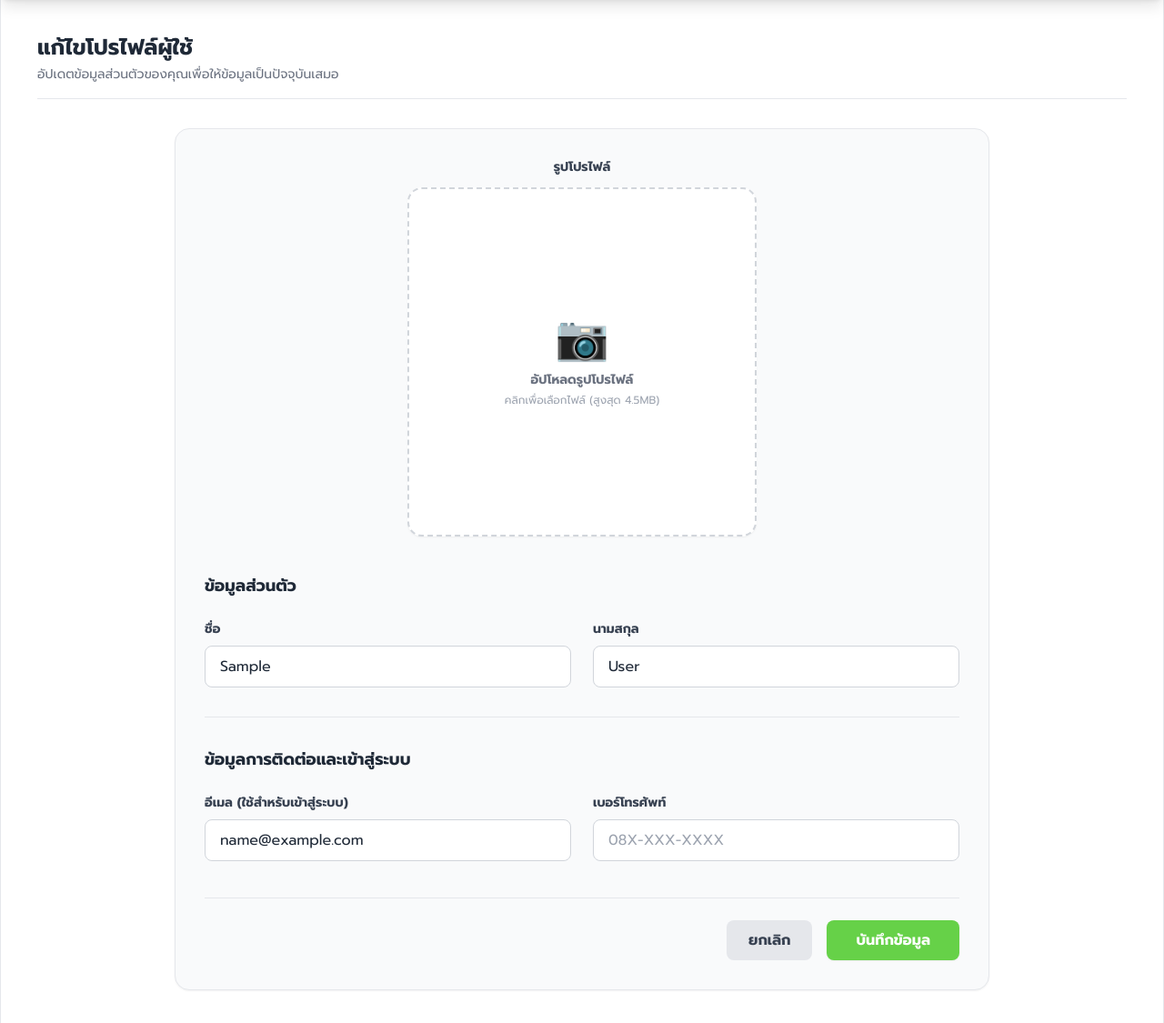
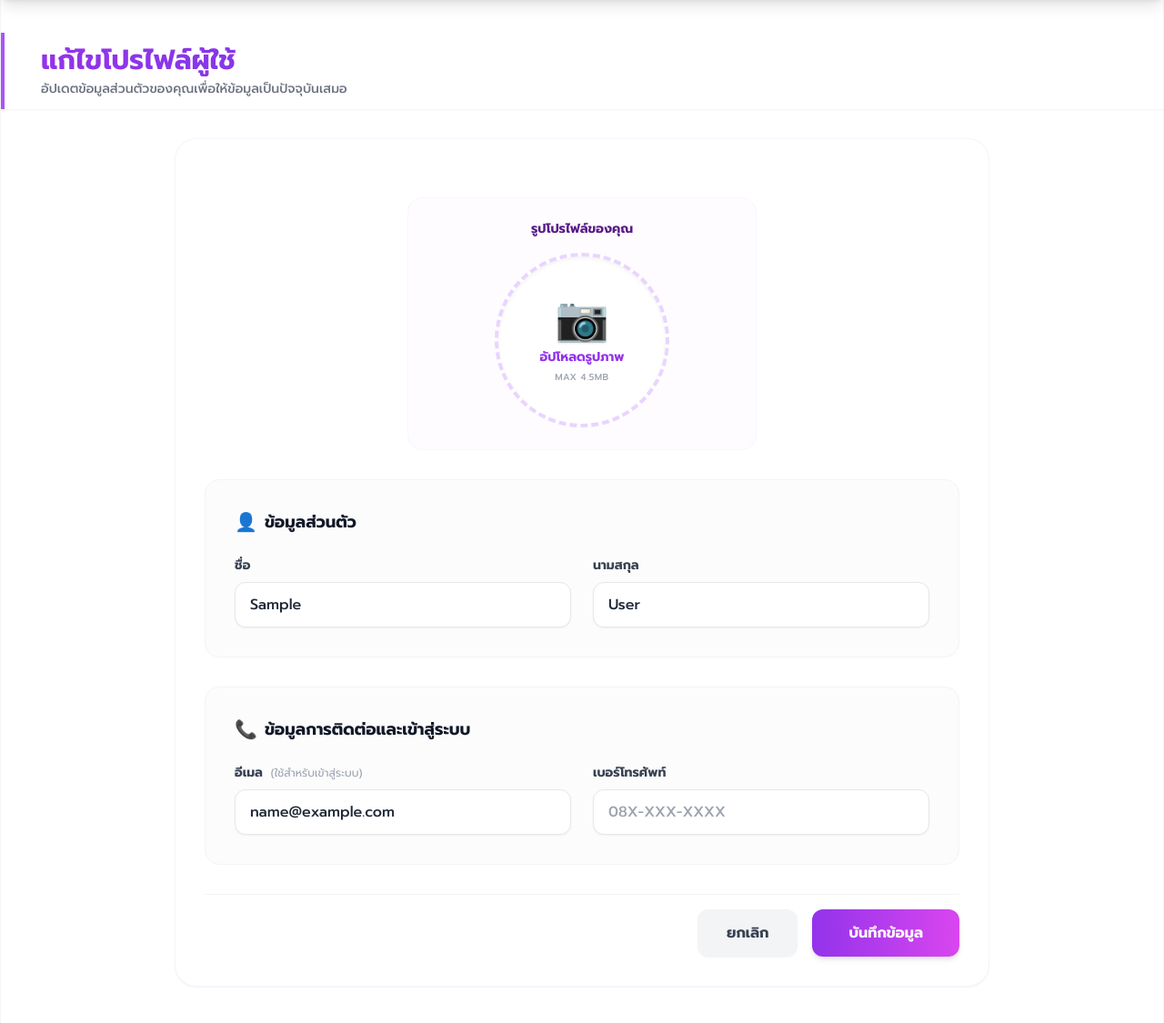
Before and after one commit to 65070196/project, a Django app: page /edit-c-profile/ in a window 1280 px wide. Shown: the part 64-1189 px from the top of the page at 91% size. Run offline with Django 5.2, Linux system fonts and the light colour scheme; the visitor is signed in with stand-in values (Sample User, id 1); data comes from the database, SQL or seed files in the repository; data that the repository does not hold is empty; some libraries are stand-ins or nearby versions.

Commit message:
Update edit_customer_profile.html

```diff
--- a/smartqueue/templates/edit_customer_profile.html
+++ b/smartqueue/templates/edit_customer_profile.html
@@ -2,99 +2,103 @@
 {% load static %}
 
 {% block content %}
-<div class="fixed top-[60px] left-0 right-0 bottom-0 flex justify-center overflow-hidden">
-  <div class="bg-white w-full max-w-[1440px] h-full shadow-2xl border-x overflow-y-auto no-scrollbar">
+<div class="fixed top-[60px] left-0 right-0 bottom-0 flex justify-center overflow-hidden z-0 bg-gray-50/50">
+  <div class="bg-white w-full max-w-[1440px] h-full shadow-2xl border-x border-gray-100 overflow-y-auto no-scrollbar">
     <div class="p-6 md:p-10 pb-24">
 
-      <div class="mb-8 border-b border-gray-200 pb-4">
-        <h2 class="text-2xl font-bold text-gray-800">แก้ไขโปรไฟล์ผู้ใช้</h2>
-        <p class="text-gray-500 text-sm mt-1">อัปเดตข้อมูลส่วนตัวของคุณเพื่อให้ข้อมูลเป็นปัจจุบันเสมอ</p>
+      <div class="mb-8 border-l-4 border-purple-500 pl-4 sticky top-0 bg-white/95 backdrop-blur z-10 py-3 shadow-sm -mx-6 md:-mx-10 px-6 md:px-10">
+        <h2 class="text-2xl md:text-3xl font-extrabold bg-clip-text text-transparent bg-gradient-to-r from-purple-600 to-indigo-600">แก้ไขโปรไฟล์ผู้ใช้</h2>
+        <p class="text-gray-500 text-sm font-medium mt-1">อัปเดตข้อมูลส่วนตัวของคุณเพื่อให้ข้อมูลเป็นปัจจุบันเสมอ</p>
       </div>
 
-      <div class="max-w-4xl mx-auto bg-gray-50 rounded-2xl shadow-sm border border-gray-200 p-8">
+      <div class="max-w-4xl mx-auto bg-white rounded-3xl shadow-sm border border-purple-100/50 p-8">
 
         {% if messages %}
           {% for message in messages %}
-            <div class="mb-6 p-4 rounded-xl text-sm font-semibold {% if message.tags == 'success' %}bg-green-100 text-green-700{% else %}bg-red-100 text-red-700{% endif %}">
-              {{ message }}
+            <div class="mb-6 p-4 rounded-xl text-sm font-bold flex items-start gap-3 shadow-sm {% if message.tags == 'success' %}bg-green-50 text-green-700 border-l-4 border-green-500{% else %}bg-red-50 text-red-700 border-l-4 border-red-500{% endif %}">
+              <span class="text-xl mt-0.5">{% if message.tags == 'success' %}✅{% else %}🚨{% endif %}</span>
+              <span>{{ message }}</span>
             </div>
           {% endfor %}
         {% endif %}
 
-        <form method="POST" action="" enctype="multipart/form-data">
+        <form method="POST" action="" enctype="multipart/form-data" class="space-y-8">
           {% csrf_token %}
 
           <input type="hidden" name="remove_image_flag" id="remove-image-flag" value="false">
 
-          <div class="mb-10 max-w-sm mx-auto">
-            <label class="block text-sm font-bold text-gray-700 mb-3 text-center">รูปโปรไฟล์</label>
+          <div class="max-w-sm mx-auto bg-purple-50/30 p-6 rounded-2xl border border-purple-50">
+            <label class="block text-sm font-extrabold text-purple-900 mb-4 text-center">รูปโปรไฟล์ของคุณ</label>
 
-            <div id="image-label" class="w-full aspect-square bg-white rounded-2xl flex flex-col items-center justify-center hover:bg-gray-50 border-2 border-dashed border-gray-300 hover:border-indigo-400 transition-all overflow-hidden relative group shadow-sm">
+            <div id="image-label" class="w-48 h-48 mx-auto bg-white rounded-full flex flex-col items-center justify-center hover:bg-gray-50 border-4 border-dashed border-purple-200 hover:border-purple-400 transition-all overflow-hidden relative group shadow-inner">
 
               <label for="image-input" id="placeholder-content" class="absolute inset-0 flex flex-col items-center justify-center text-center p-4 cursor-pointer {% if customer.image and customer.image.image_path %}hidden{% endif %}">
-                <span class="text-5xl text-gray-400 mb-3 transition-transform group-hover:scale-110">📷</span>
-                <span class="text-sm font-semibold text-gray-500">อัปโหลดรูปโปรไฟล์</span>
-                <span class="text-xs text-gray-400 mt-1">คลิกเพื่อเลือกไฟล์ (สูงสุด 4.5MB)</span>
+                <span class="text-5xl text-purple-300 mb-2 transition-transform group-hover:scale-110 drop-shadow-sm">📷</span>
+                <span class="text-sm font-bold text-purple-600">อัปโหลดรูปภาพ</span>
+                <span class="text-[10px] font-medium text-gray-400 mt-1 uppercase tracking-wider">Max 4.5MB</span>
               </label>
 
               <img id="image-preview"
                    src="{% if customer.image and customer.image.image_path %}{{ customer.image.image_path.url }}{% else %}#{% endif %}"
                    alt="Profile Preview"
-                   class="{% if not customer.image or not customer.image.image_path %}hidden{% endif %} absolute inset-0 w-full h-full object-cover rounded-2xl p-1 pointer-events-none"
+                   class="{% if not customer.image or not customer.image.image_path %}hidden{% endif %} absolute inset-0 w-full h-full object-cover rounded-full p-1 pointer-events-none"
                    onerror="this.classList.add('hidden'); document.getElementById('placeholder-content').classList.remove('hidden'); document.getElementById('remove-image-btn').classList.add('hidden');">
 
               <input type="file" name="profile_image" id="image-input" class="sr-only" accept="image/*" onchange="previewImage(event)">
 
-              <button type="button" id="remove-image-btn" onclick="removeImage(event)" class="{% if not customer.image or not customer.image.image_path %}hidden{% endif %} absolute top-2 right-2 bg-white/80 hover:bg-red-500 text-red-500 hover:text-white rounded-full p-1.5 shadow-md backdrop-blur-sm z-10 transition-colors" title="ลบรูปภาพ">
-                <svg xmlns="http://www.w3.org/2000/svg" class="h-5 w-5" viewBox="0 0 20 20" fill="currentColor">
+              <button type="button" id="remove-image-btn" onclick="removeImage(event)" class="{% if not customer.image or not customer.image.image_path %}hidden{% endif %} absolute top-2 right-2 bg-white hover:bg-red-50 text-red-500 rounded-full p-2 shadow-lg border border-red-100 z-10 transition-all transform hover:scale-110" title="ลบรูปภาพ">
+                <svg xmlns="http://www.w3.org/2000/svg" class="h-4 w-4" viewBox="0 0 20 20" fill="currentColor">
                   <path fill-rule="evenodd" d="M4.293 4.293a1 1 0 011.414 0L10 8.586l4.293-4.293a1 1 0 111.414 1.414L11.414 10l4.293 4.293a1 1 0 01-1.414 1.414L10 11.414l-4.293 4.293a1 1 0 01-1.414-1.414L8.586 10 4.293 5.707a1 1 0 010-1.414z" clip-rule="evenodd" />
                 </svg>
               </button>
-
             </div>
           </div>
 
-          <div class="mb-8 pb-8 border-b border-gray-200">
-            <h3 class="text-lg font-bold text-gray-800 mb-6">ข้อมูลส่วนตัว</h3>
-            <div class="grid grid-cols-1 md:grid-cols-2 gap-x-6 gap-y-6">
+          <div class="bg-gray-50/50 p-6 md:p-8 rounded-2xl border border-gray-100">
+            <h3 class="text-lg font-extrabold text-gray-900 mb-6 flex items-center gap-2">
+                <span class="text-xl">👤</span> ข้อมูลส่วนตัว
+            </h3>
+            <div class="grid grid-cols-1 md:grid-cols-2 gap-6">
               <div>
                 <label class="block text-sm font-bold text-gray-700 mb-2">ชื่อ</label>
                 <input type="text" name="first_name" value="{{ user.first_name|default:'' }}" placeholder="กรอกชื่อของคุณ"
-                  class="w-full px-4 py-2.5 bg-white border border-gray-300 rounded-lg focus:outline-none focus:ring-2 focus:ring-indigo-400 focus:border-transparent transition-all text-gray-800">
+                  class="w-full px-4 py-3 bg-white border border-gray-200 rounded-xl focus:outline-none focus:ring-2 focus:ring-purple-400 focus:border-transparent transition-all text-gray-800 font-medium shadow-sm">
               </div>
 
               <div>
                 <label class="block text-sm font-bold text-gray-700 mb-2">นามสกุล</label>
                 <input type="text" name="last_name" value="{{ user.last_name|default:'' }}" placeholder="กรอกนามสกุลของคุณ"
-                  class="w-full px-4 py-2.5 bg-white border border-gray-300 rounded-lg focus:outline-none focus:ring-2 focus:ring-indigo-400 focus:border-transparent transition-all text-gray-800">
+                  class="w-full px-4 py-3 bg-white border border-gray-200 rounded-xl focus:outline-none focus:ring-2 focus:ring-purple-400 focus:border-transparent transition-all text-gray-800 font-medium shadow-sm">
               </div>
             </div>
           </div>
 
-          <div>
-            <h3 class="text-lg font-bold text-gray-800 mb-6">ข้อมูลการติดต่อและเข้าสู่ระบบ</h3>
-            <div class="grid grid-cols-1 md:grid-cols-2 gap-x-6 gap-y-6">
+          <div class="bg-gray-50/50 p-6 md:p-8 rounded-2xl border border-gray-100">
+            <h3 class="text-lg font-extrabold text-gray-900 mb-6 flex items-center gap-2">
+                <span class="text-xl">📞</span> ข้อมูลการติดต่อและเข้าสู่ระบบ
+            </h3>
+            <div class="grid grid-cols-1 md:grid-cols-2 gap-6">
               <div>
-                <label class="block text-sm font-bold text-gray-700 mb-2">อีเมล (ใช้สำหรับเข้าสู่ระบบ)</label>
+                <label class="block text-sm font-bold text-gray-700 mb-2">อีเมล <span class="text-xs text-gray-400 font-normal ml-1">(ใช้สำหรับเข้าสู่ระบบ)</span></label>
                 <input type="email" name="email" value="{{ user.email|default:'' }}" placeholder="example@email.com"
-                  class="w-full px-4 py-2.5 bg-white border border-gray-300 rounded-lg focus:outline-none focus:ring-2 focus:ring-indigo-400 focus:border-transparent transition-all text-gray-800">
+                  class="w-full px-4 py-3 bg-white border border-gray-200 rounded-xl focus:outline-none focus:ring-2 focus:ring-purple-400 focus:border-transparent transition-all text-gray-800 font-medium shadow-sm">
               </div>
 
               <div>
                 <label class="block text-sm font-bold text-gray-700 mb-2">เบอร์โทรศัพท์</label>
                 <input type="tel" name="phone" value="{{ customer.phone|default:'' }}" placeholder="08X-XXX-XXXX"
-                  class="w-full px-4 py-2.5 bg-white border border-gray-300 rounded-lg focus:outline-none focus:ring-2 focus:ring-indigo-400 focus:border-transparent transition-all text-gray-800">
+                  class="w-full px-4 py-3 bg-white border border-gray-200 rounded-xl focus:outline-none focus:ring-2 focus:ring-purple-400 focus:border-transparent transition-all text-gray-800 font-medium shadow-sm">
               </div>
             </div>
           </div>
 
-          <div class="flex justify-end gap-4 mt-10 pt-6 border-t border-gray-200">
+          <div class="flex flex-col sm:flex-row justify-end gap-4 pt-4 border-t border-gray-100 mt-8">
             <button type="button" onclick="history.back()"
-              class="px-6 py-2.5 bg-gray-200 hover:bg-gray-300 text-gray-700 font-bold rounded-lg transition-colors">
+              class="w-full sm:w-auto px-8 py-3.5 bg-gray-100 hover:bg-gray-200 text-gray-700 font-extrabold rounded-xl transition-colors text-center shadow-sm">
               ยกเลิก
             </button>
             <button type="submit"
-              class="px-8 py-2.5 bg-[#66d148] hover:bg-green-500 text-white font-bold rounded-lg shadow-sm transition-colors">
+              class="w-full sm:w-auto px-10 py-3.5 bg-gradient-to-r from-purple-600 to-fuchsia-500 hover:from-purple-700 hover:to-fuchsia-600 text-white font-extrabold rounded-xl shadow-md hover:shadow-lg hover:shadow-fuchsia-500/30 transition-all transform hover:-translate-y-0.5">
               บันทึกข้อมูล
             </button>
           </div>
@@ -106,6 +110,4 @@
     </div>
   </div>
 </div>
-
-
 {% endblock %}
```
